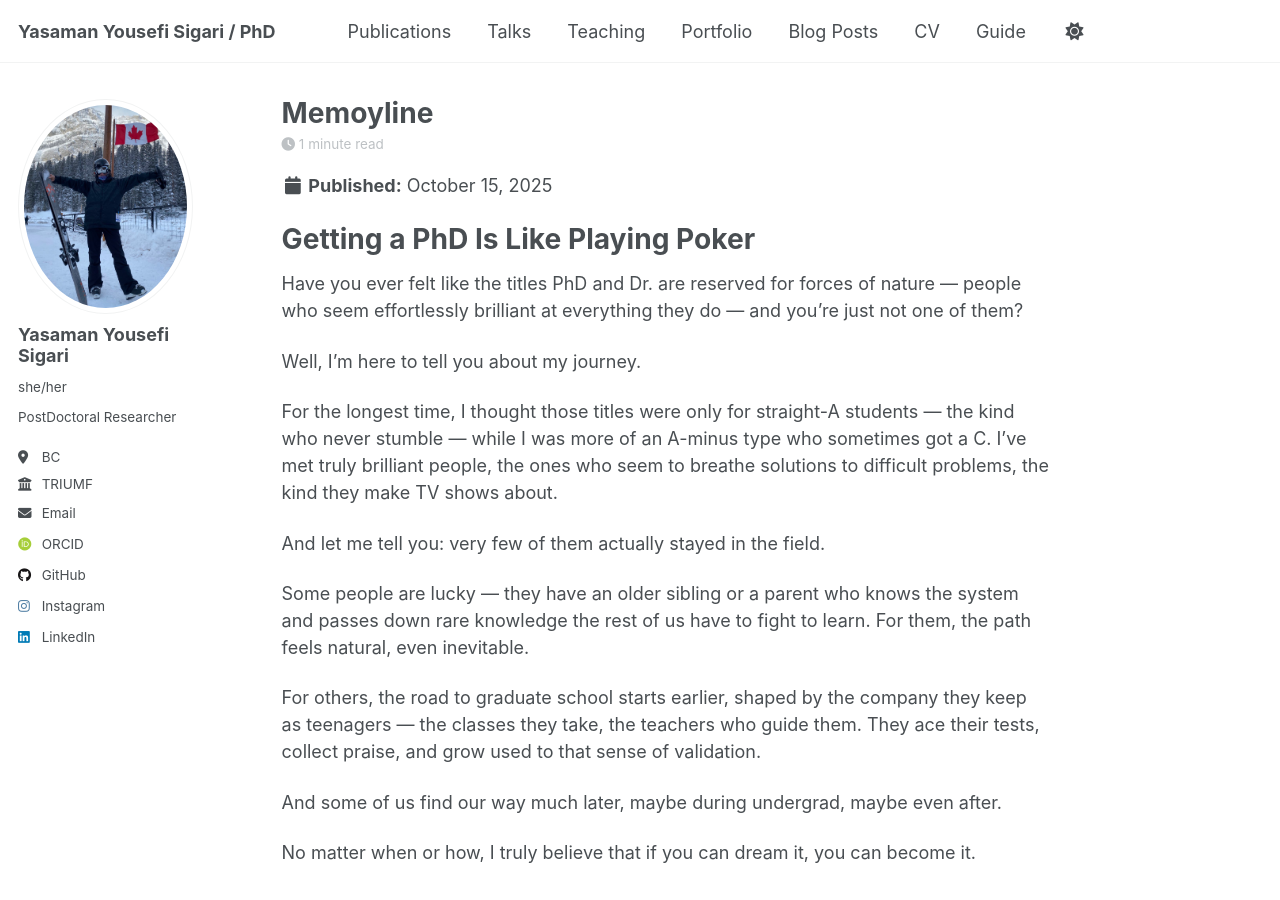
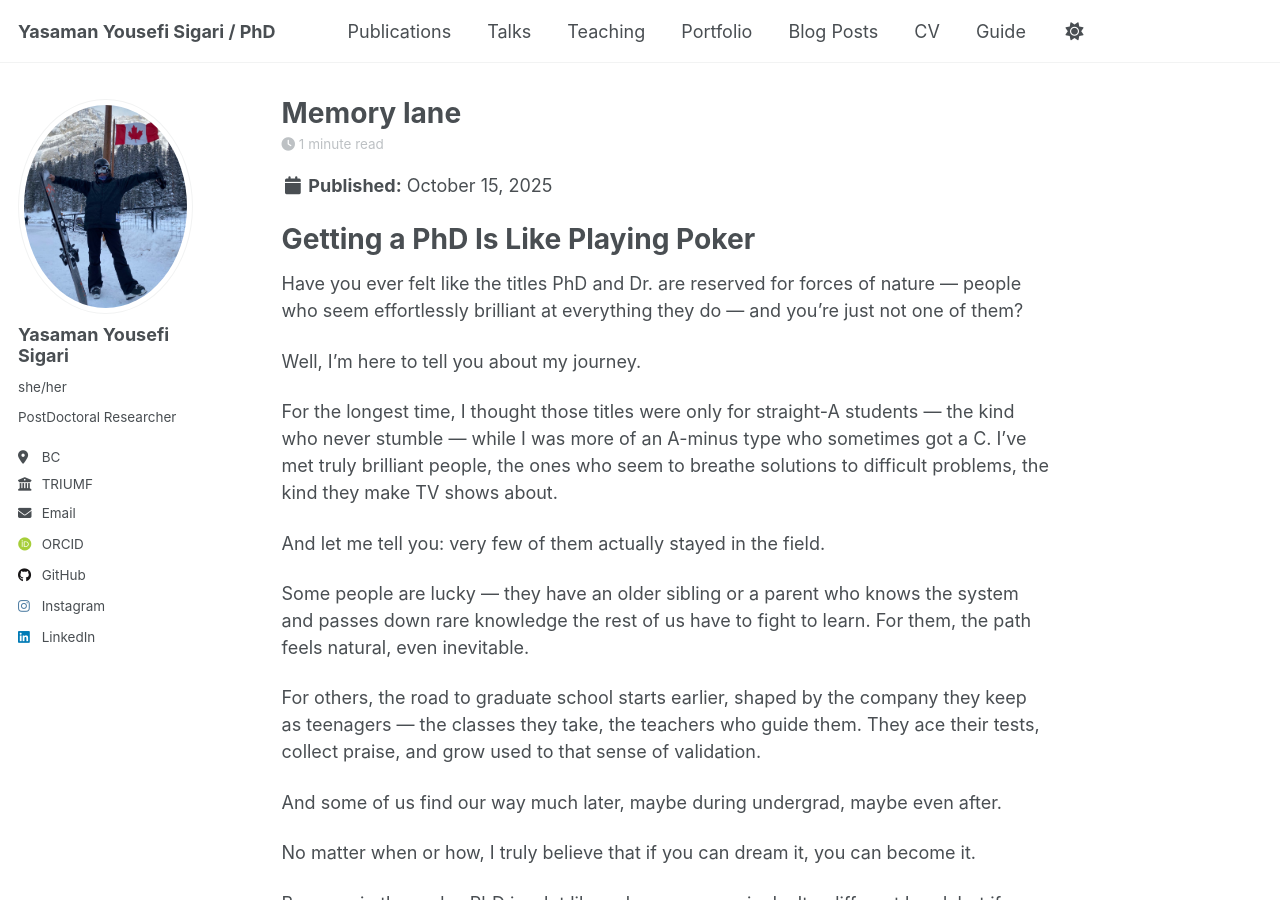
Before and after one commit to yysigari/yysigari.github.io, a Jekyll site: the page built from _posts/2025-10-15-blog-post-1.md, in a window 1280 px wide and 900 px high. Built offline with Jekyll 4.4.1, drawn with Linux system fonts in a browser that asks for light colours; some web fonts are replaced; a script that is not in the unit is left out.

Commit message:
edited blog posts 1

```diff
--- a/_posts/2025-10-15-blog-post-1.md
+++ b/_posts/2025-10-15-blog-post-1.md
@@ -1,5 +1,5 @@
 ---
-title: 'Memoyline'
+title: 'Memory lane'
 date: 2025-10-15
 permalink: /posts/2025/10/blog-post-1/
 tags:
@@ -30,4 +30,5 @@ And some of us find our way much later, maybe during undergrad, maybe even after
 No matter when or how, I truly believe that if you can dream it, you can become it.
 
 Because in the end, a PhD is a lot like poker: everyone is dealt a different hand, but if you play enough rounds — with patience, strategy, and grit — you can flip the game entirely.
+
 ------
```
